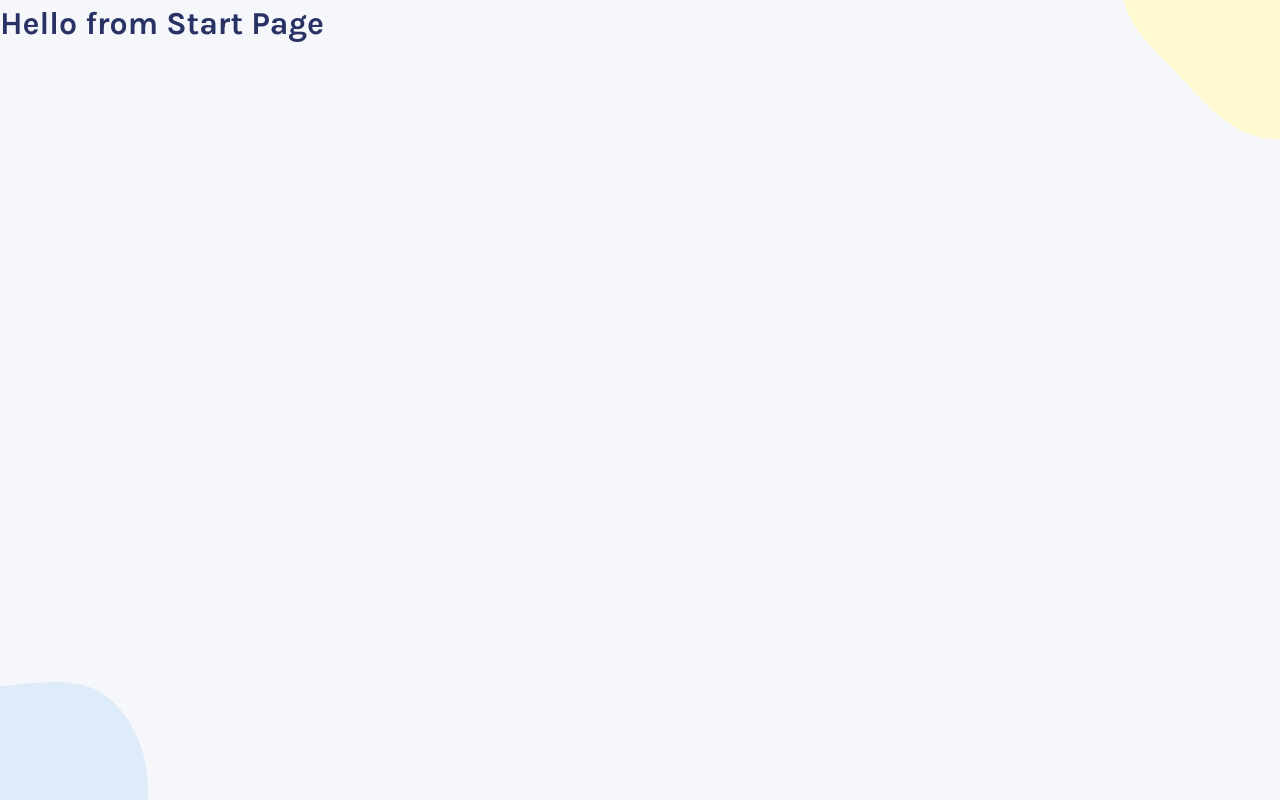
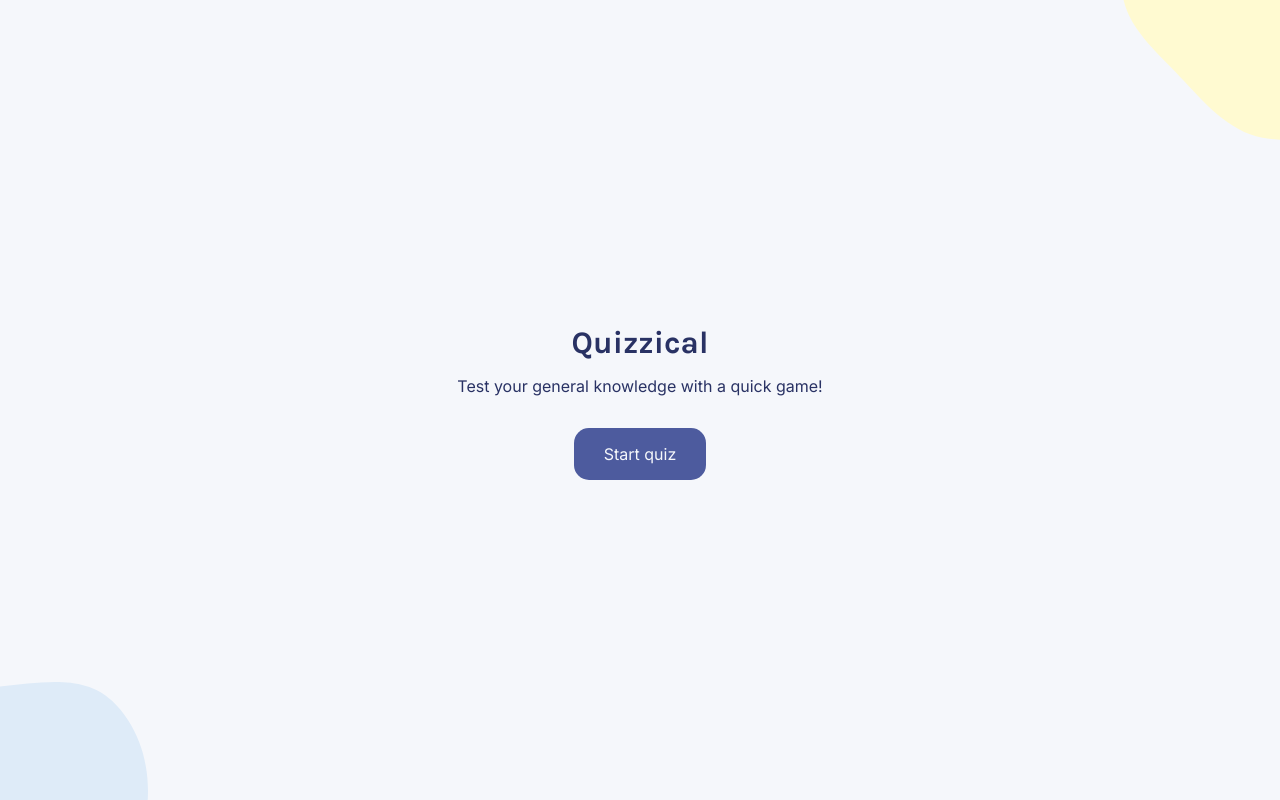
Before and after one commit to DiogoGDF/quizzical, a React (Vite) app: page / in a window 1280 px wide. Built offline with nearby package versions, Linux system fonts and the light colour scheme.

Commit message:
feat: start page layout & styling

```diff
--- a/src/components/StartPage.tsx
+++ b/src/components/StartPage.tsx
@@ -1,8 +1,10 @@
 function StartPage() {
     return (
-        <>
-            <h1>Hello from Start Page</h1>
-        </>
+        <div className="start-page">
+            <h1>Quizzical</h1>
+            <h2>Test your general knowledge with a quick game!</h2>
+            <button>Start quiz</button>
+        </div>
     );
 }
 
--- a/src/index.css
+++ b/src/index.css
@@ -16,8 +16,12 @@ body {
     font-family: "Karla", sans-serif;
 }
 
-main {
+main, .start-game {
     min-height: 100vh;
+    display: flex;
+    flex-direction: column;
+    align-items: center;
+    justify-content: center;
 }
 
 .blob1 {
@@ -32,6 +36,32 @@ main {
     bottom: 0;
     left: 0;
     z-index: -1;
+}
+
+.start-page {
+    text-align: center;
+}
+
+.start-page > h1 {
+    font-size: 31.25px;
+    margin-bottom: 7px;
+}
+
+.start-page > h2 {
+    font-family: "Inter", sans-serif;
+    font-size: 16px;
+    font-weight: 400;
+    margin-bottom: 30px;
+}
+
+.start-page > button {
+    color: #F5F7FB;
+    background-color: #4D5B9E;
+    border: none;
+    border-radius: 15px;
+    padding: 16px 30px;
+    font-size: 16px;
+    cursor: pointer;
 }
 
 img, picture, video, canvas, svg {
```
